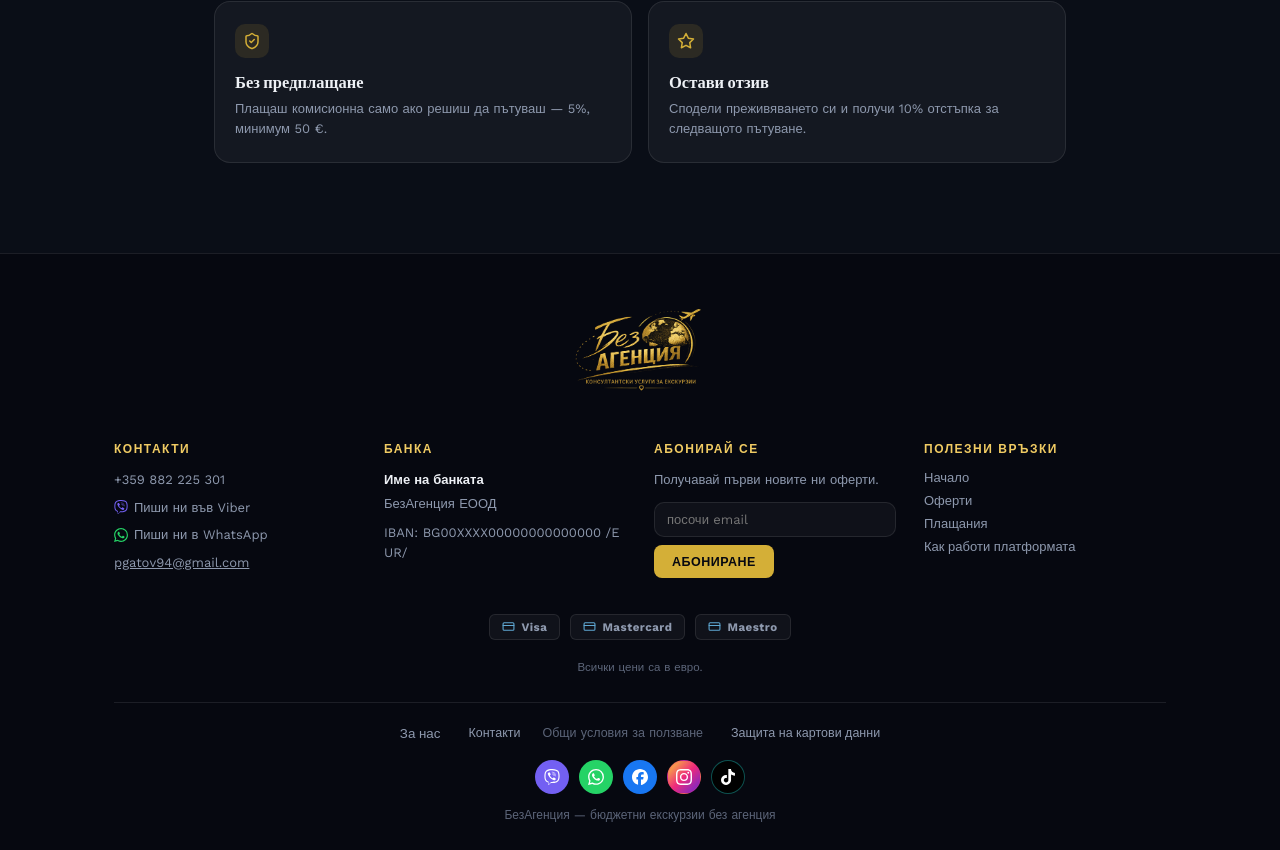
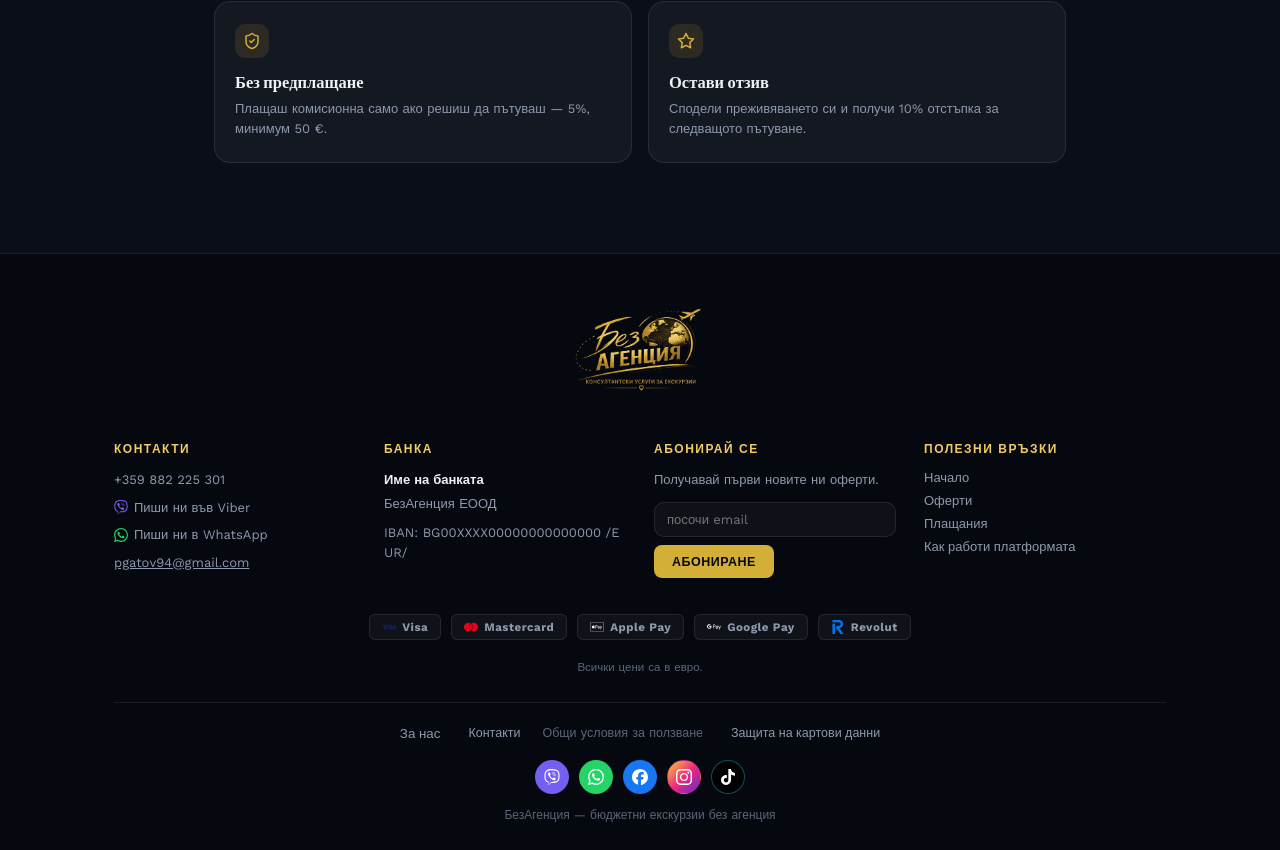
Before and after one commit to pgatov94/BezAgencia, a React (Vite) app: page / in a window 1280 px wide. Shown: the part 901-1751 px from the top of the page. Built offline with nearby package versions, Linux system fonts and the light colour scheme.

Commit message:
Истински лога за начините на плащане във футъра

```diff
--- a/src/App.jsx
+++ b/src/App.jsx
@@ -1,7 +1,7 @@
 import React, { useState, useMemo, useEffect, useRef } from "react";
 import { db } from "./db";
 import { isSupabaseConfigured } from "./supabaseClient";
-import { SiFacebook, SiInstagram, SiTiktok, SiViber, SiWhatsapp } from "react-icons/si";
+import { SiFacebook, SiInstagram, SiTiktok, SiViber, SiWhatsapp, SiVisa, SiMastercard, SiApplepay, SiGooglepay, SiRevolut } from "react-icons/si";
 import {
   Plane, MapPin, ChevronLeft, ChevronRight, Check, RotateCcw, Mail, Copy, Info,
   Search, Send, Percent, Compass, X, CreditCard, Lock, Home as HomeIcon,
@@ -3137,13 +3137,19 @@ export default function BezAgenciaLuxuryApp() {
             </div>
           </div>
 
-          <div style={{ display: "flex", justifyContent: "center", gap: 10, marginBottom: 20 }}>
-            {["Visa", "Mastercard", "Maestro"].map((label) => (
+          <div style={{ display: "flex", justifyContent: "center", gap: 10, marginBottom: 20, flexWrap: "wrap" }}>
+            {[
+              { label: "Visa", Icon: SiVisa, color: "#1A1F71" },
+              { label: "Mastercard", Icon: SiMastercard, color: "#EB001B" },
+              { label: "Apple Pay", Icon: SiApplepay, color: "#FFFFFF" },
+              { label: "Google Pay", Icon: SiGooglepay, color: "#FFFFFF" },
+              { label: "Revolut", Icon: SiRevolut, color: "#0075EB" },
+            ].map(({ label, Icon, color }) => (
               <span key={label} style={{
                 display: "inline-flex", alignItems: "center", gap: 6, background: PALETTE.panel, border: `1px solid ${PALETTE.panelBorder}`,
                 borderRadius: 6, padding: "5px 12px", fontSize: 11.5, fontWeight: 700, color: PALETTE.inkMuted, letterSpacing: 0.5,
               }}>
-                <CreditCard size={13} color={PALETTE.oceanBright} /> {label}
+                <Icon size={14} color={color} /> {label}
               </span>
             ))}
           </div>
```
